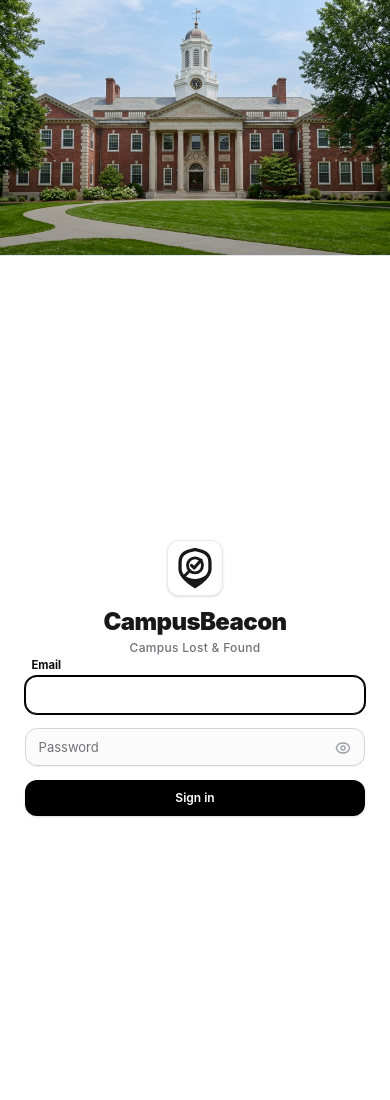
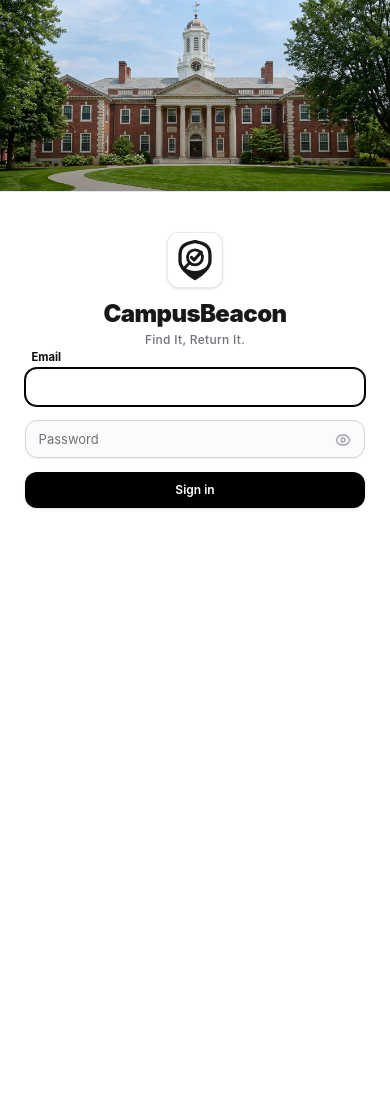
Before and after one commit to khanna-svg/campus-lost-found, a Laravel app: page /login in a window 390 px wide. After the commit the page ends 509 px from the top, so only its background shows below. Run offline with Laravel 12, Linux system fonts and the light colour scheme; style sheets or scripts are compiled from the project's sources.

Commit message:
feat(ui): ensure full responsiveness across mobile, tablet, and desktop viewports

```diff
--- a/resources/views/auth/login.blade.php
+++ b/resources/views/auth/login.blade.php
@@ -36,7 +36,7 @@
             CampusBeacon
         </h1>
         <p class="mt-0.5 text-xs text-zinc-500 font-medium tracking-wide">
-            Campus Lost &amp; Found
+            Find It, Return It.
         </p>
     </div>
 
--- a/resources/views/components/layouts/guest.blade.php
+++ b/resources/views/components/layouts/guest.blade.php
@@ -2,23 +2,23 @@
 <x-layouts.base :title="$title">
     <div class="min-h-screen bg-white font-sans flex flex-col md:flex-row overflow-x-hidden">
         <!-- Left Section: School Campus Picture (Clean Straight Split) -->
-        <div class="relative w-full md:w-1/2 lg:w-7/12 h-64 sm:h-80 md:h-auto md:min-h-screen overflow-hidden bg-slate-900 shrink-0 border-b md:border-b-0 md:border-r border-slate-200">
+        <div class="relative w-full md:w-1/2 lg:w-7/12 h-48 sm:h-64 md:h-auto md:min-h-screen overflow-hidden bg-slate-900 shrink-0 border-b md:border-b-0 md:border-r border-slate-200">
             <img
                 src="{{ asset('images/campus-hero.jpg') }}"
                 alt="Campus"
-                class="w-full h-full object-cover object-center filter contrast-[1.03] brightness-[0.98]"
+                class="w-full h-full object-cover object-[center_20%] md:object-center filter contrast-[1.03] brightness-[0.98]"
             >
             <!-- Soft Tint Overlay: provides depth without washing out clarity -->
             <div class="absolute inset-0 bg-gradient-to-t md:bg-gradient-to-r from-black/35 via-slate-900/10 to-transparent"></div>
         </div>
 
         <!-- Right Section: White Background Login Credentials -->
-        <div class="w-full md:w-1/2 lg:w-5/12 min-h-screen flex flex-col justify-between items-center p-6 sm:p-10 lg:p-14 bg-white text-zinc-900 relative z-20">
+        <div class="w-full md:w-1/2 lg:w-5/12 min-h-0 md:min-h-screen flex-1 flex flex-col justify-start md:justify-between items-center p-6 sm:p-10 lg:p-14 bg-white text-zinc-900 relative z-20">
             <!-- Top Spacer -->
             <div class="hidden md:block w-full h-2"></div>
 
             <!-- Main Form Container -->
-            <main class="w-full max-w-[340px] my-auto">
+            <main class="w-full max-w-[340px] my-4 sm:my-auto">
                 {{ $slot }}
             </main>
 
--- a/resources/views/items/index.blade.php
+++ b/resources/views/items/index.blade.php
@@ -18,7 +18,7 @@
         {{-- Filter & Search Row (Matching Reference Image) --}}
         <form method="GET" action="{{ route('items.index') }}" class="flex flex-col lg:flex-row items-stretch lg:items-center justify-between gap-3">
             {{-- Left: Filter Selectors (Type & Status) --}}
-            <div class="flex flex-wrap sm:flex-nowrap items-center gap-2.5">
+            <div class="grid grid-cols-2 gap-2 sm:flex sm:items-center sm:gap-2.5 w-full sm:w-auto">
                 {{-- Type Filter Dropdown --}}
                 <div class="relative w-full sm:w-40">
                     <select name="type"
```
Also changed, not shown: resources/views/components/layouts/app.blade.php (+3 -4 lines), 3 other files.
